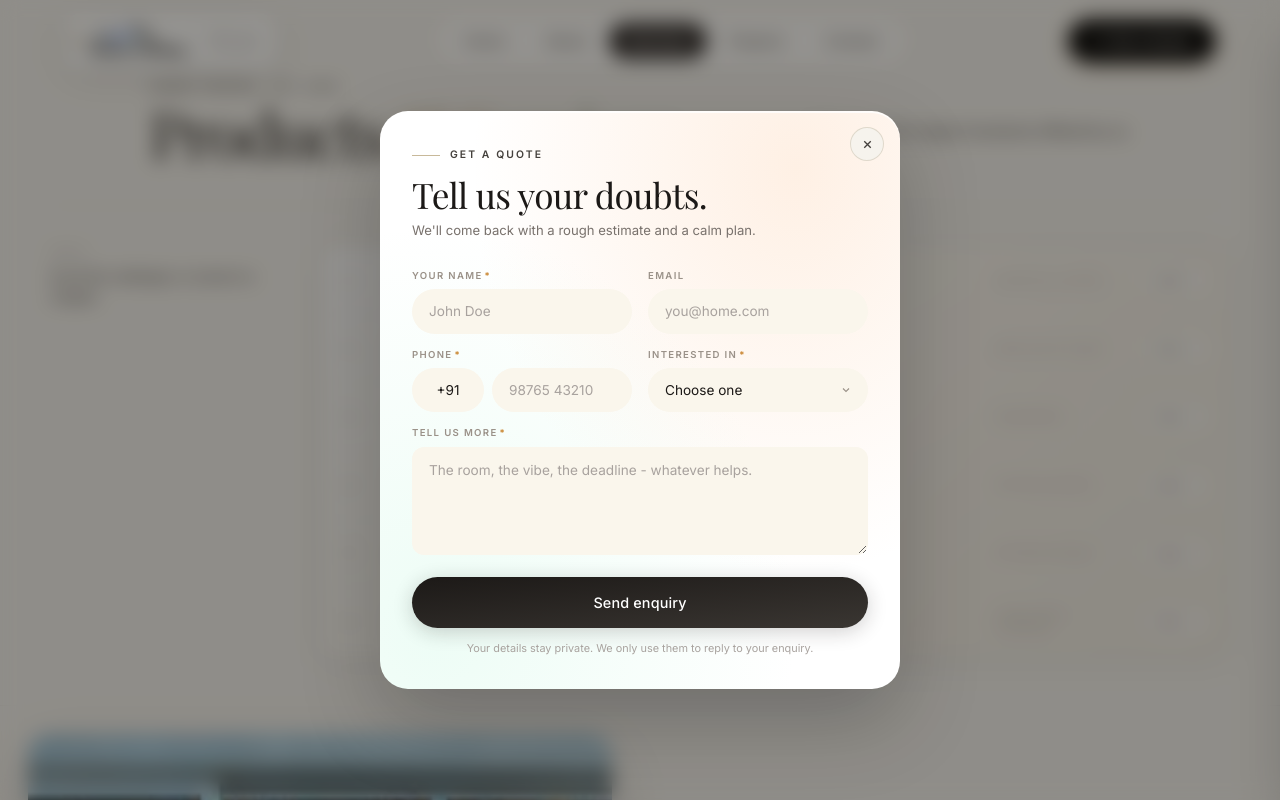
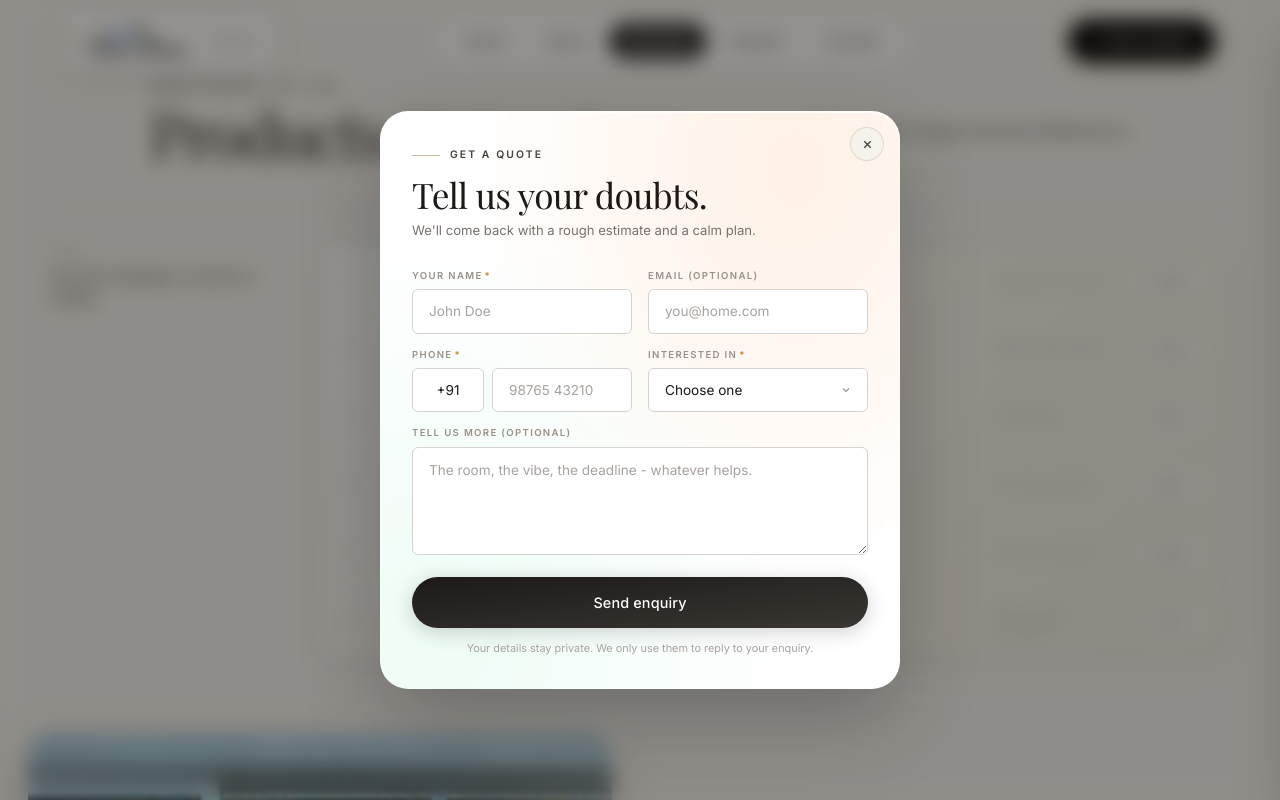
Before and after one commit to ArchitaAgrawal25/Samar_traders, a React (Vite) app in the folder samar-traders/: page /services in a window 1280 px wide. Shown: the top 800 px of the page. Built offline with nearby package versions, Linux system fonts and the light colour scheme; a web font is replaced by a local one.

Commit message:
get quote modal fixed

```diff
--- a/samar-traders/src/components/Ourproducts.jsx
+++ b/samar-traders/src/components/Ourproducts.jsx
@@ -425,7 +425,7 @@ export default function OurProducts() {
 
             <Link
               ref={galleryLinkRef}
-              to="/products"
+              to="/projects"
               className="opacity-0 inline-flex items-center gap-1.5 font-sans text-sm text-stone-700 no-underline border-b border-[rgba(180,170,155,0.5)] pb-px transition-all duration-200 hover:text-stone-900 hover:border-stone-900 self-start md:self-auto mb-1 whitespace-nowrap"
             >
               Full gallery
--- a/samar-traders/src/components/QuoteModal.jsx
+++ b/samar-traders/src/components/QuoteModal.jsx
@@ -45,10 +45,10 @@ export function QuoteModalProvider({ children }) {
 }
 
 const inputClass =
-  "w-full rounded-full border-[1.5px] border-transparent bg-[#faf6ec] px-3 py-2 font-sans text-[0.8rem] text-stone-900 outline-none transition-[border-color,box-shadow] duration-200 placeholder:text-stone-400 focus:border-[rgba(200,185,155,0.8)] focus:shadow-[0_0_0_3px_rgba(200,185,155,0.15)] disabled:cursor-not-allowed disabled:opacity-70 sm:px-4 sm:py-[11px] sm:text-[0.85rem]";
+  "w-full rounded-md border-[1.5px] border-stone-300 bg-white px-3 py-2 font-sans text-[0.8rem] text-stone-900 outline-none transition-[border-color,box-shadow] duration-200 placeholder:text-stone-400 focus:border-stone-400 focus:shadow-[0_0_0_3px_rgba(180,170,155,0.15)] disabled:cursor-not-allowed disabled:opacity-70 sm:px-4 sm:py-[11px] sm:text-[0.85rem]";
 
 const inputErrorClass =
-  "border-amber-300 shadow-[0_0_0_3px_rgba(251,191,36,0.12)] focus:border-amber-300 focus:shadow-[0_0_0_3px_rgba(251,191,36,0.12)]";
+  "border-amber-400 shadow-[0_0_0_3px_rgba(251,191,36,0.12)] focus:border-amber-400 focus:shadow-[0_0_0_3px_rgba(251,191,36,0.12)]";
 
 function Field({ label, required, error, children }) {
   return (
@@ -213,13 +213,6 @@ export function QuoteModal({ onClose }) {
       e.name = "Please enter your name";
     }
 
-    if (
-      fields.email.trim() &&
-      !/^[^\s@]+@[^\s@]+\.[^\s@]+$/.test(fields.email.trim())
-    ) {
-      e.email = "Please enter a valid email address";
-    }
-
     if (!fields.countryCode.trim()) {
       e.countryCode = "Please select a country code";
     }
@@ -234,10 +227,6 @@ export function QuoteModal({ onClose }) {
 
     if (!fields.interest.trim()) {
       e.interest = "Please choose what you are interested in";
-    }
-
-    if (!fields.message.trim()) {
-      e.message = "Please tell us a bit more";
     }
 
     return e;
@@ -363,14 +352,14 @@ export function QuoteModal({ onClose }) {
                 />
               </Field>
 
-              <Field label="Email" error={errors.email}>
+              <Field label="Email (optional)">
                 <input
                   type="email"
                   value={fields.email}
                   onChange={set("email")}
                   placeholder="you@home.com"
                   disabled={step === "sending"}
-                  className={`${inputClass} ${errors.email ? inputErrorClass : ""}`}
+                  className={inputClass}
                 />
               </Field>
 
@@ -440,16 +429,14 @@ export function QuoteModal({ onClose }) {
             </div>
 
             <div className="mb-4 sm:mb-[22px]">
-              <Field label="Tell Us More" required error={errors.message}>
+              <Field label="Tell Us More (optional)">
                 <textarea
                   value={fields.message}
                   onChange={set("message")}
                   placeholder="The room, the vibe, the deadline - whatever helps."
                   rows={3}
                   disabled={step === "sending"}
-                  className={`${inputClass} min-h-[82px] resize-none rounded-lg leading-snug sm:min-h-[108px] sm:resize-y sm:rounded-xl sm:leading-relaxed ${
-                    errors.message ? inputErrorClass : ""
-                  }`}
+                  className={`${inputClass} min-h-[82px] resize-none rounded-md leading-snug sm:min-h-[108px] sm:resize-y sm:leading-relaxed`}
                 />
               </Field>
             </div>
--- a/samar-traders/src/components/Services.jsx
+++ b/samar-traders/src/components/Services.jsx
@@ -173,7 +173,7 @@ function IndexRow({ service, index, last }) {
       onClick={scrollTo}
       className={`group flex cursor-pointer items-center gap-5 px-5 py-5 opacity-0 transition-all duration-200 hover:bg-white/50 ${!last ? "border-b border-stone-200/70" : ""}`}
     >
-      <span className="w-8 shrink-0 font-sans text-[0.58rem] tracking-[0.1em] text-stone-400">
+      <span className="hidden sm:inline w-8 shrink-0 font-sans text-[0.58rem] tracking-[0.1em] text-stone-400">
         {service.id}
       </span>
       <span className="flex-1 font-serif text-[clamp(1rem,1.8vw,1.45rem)] font-normal leading-none text-stone-900 transition-colors group-hover:text-stone-500" style={{ letterSpacing: "-0.01em" }}>
```
